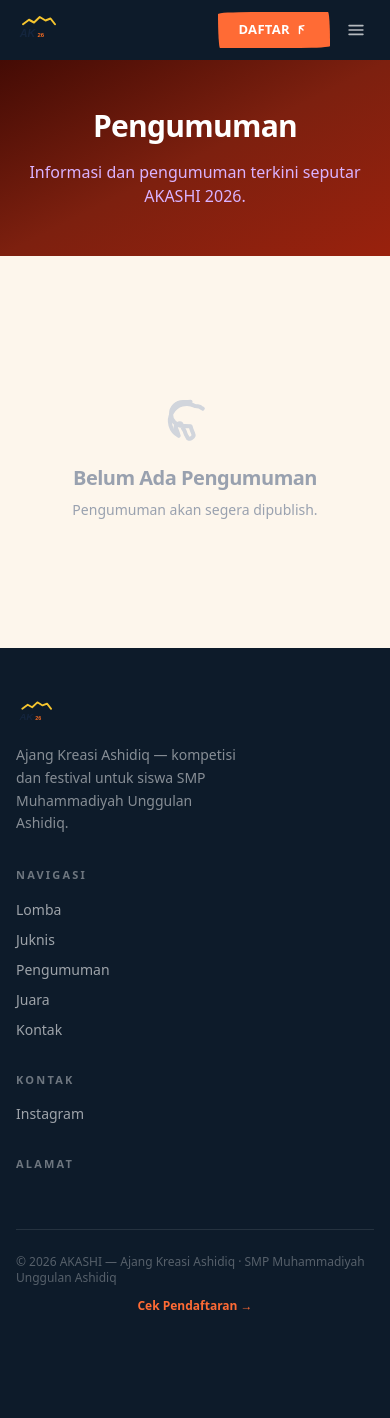
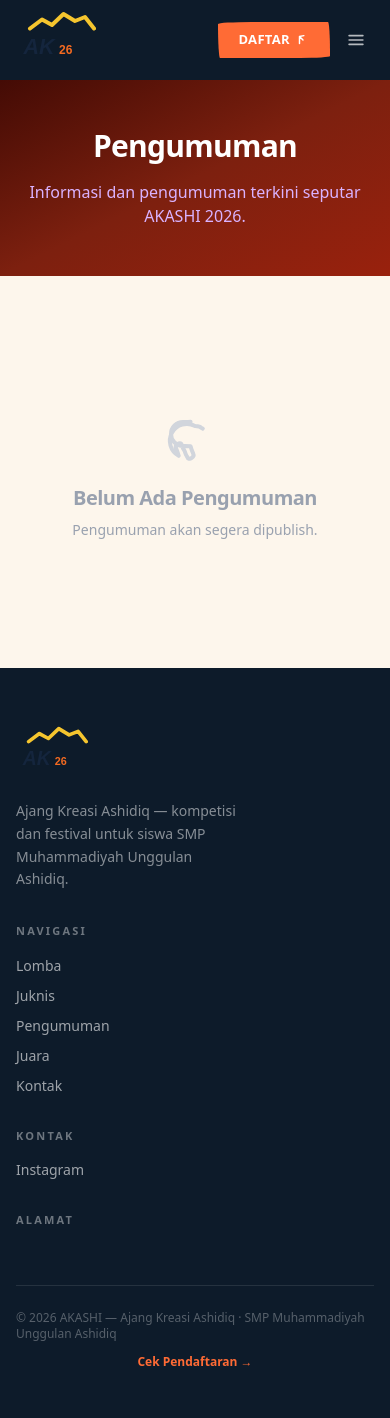
Before and after one commit to dwyn-ux/akashi, a Laravel app: page /pengumuman in a window 390 px wide. Before the commit the page ends 1310 px from the top, so only its background shows below. Run offline with Laravel 12, Linux system fonts and the light colour scheme; data comes from the database, SQL or seed files in the repository; data that the repository does not hold is empty; style sheets or scripts are compiled from the project's sources.

Commit message:
ui: enlarge logo 2x, ensure modal scrollability
- Logo header/footer doubled to w-20 h-20 / w-18 h-18 with taller header height.
- Add overflow-x-hidden on body to prevent horizontal scroll lock.
- Add ESC keydown handler to juknis and pengumuman modals so body
  scroll lock is never stuck if user dismisses via keyboard.
- Add -webkit-overflow-scrolling and overscroll-behavior on
  overflow-y-auto elements for reliable mobile modal scrolling.

```diff
--- a/resources/css/app.css
+++ b/resources/css/app.css
@@ -140,6 +140,12 @@
 }
 
 /* ── Editorial / Scrapbook Utilities ── */
+
+/* Modal scroll safety: enable touch & momentum scrolling on iOS */
+.overflow-y-auto {
+    -webkit-overflow-scrolling: touch;
+    overscroll-behavior: contain;
+}
 
 /* Paper sheet effect — uses real asset/textures/paper-noise.svg */
 .paper-sheet {
--- a/resources/views/juknis/show.blade.php
+++ b/resources/views/juknis/show.blade.php
@@ -90,5 +90,8 @@ function closeJuknis() {
     document.getElementById('juknis-modal').classList.add('hidden');
     document.body.style.overflow = '';
 }
+document.addEventListener('keydown', function(e) {
+    if (e.key === 'Escape') closeJuknis();
+});
 </script>
 @endpush
--- a/resources/views/layouts/public.blade.php
+++ b/resources/views/layouts/public.blade.php
@@ -14,18 +14,18 @@
     </style>
     @stack('styles')
 </head>
-<body class="bg-paper text-navy antialiased">
+<body class="bg-paper text-navy antialiased overflow-x-hidden">
 
     {{-- NAVBAR — editorial, confident, no SaaS feel --}}
     <header class="sticky top-0 z-50 bg-navy">
         <div class="max-w-7xl mx-auto px-4 sm:px-6 lg:px-8">
-            <div class="flex items-center justify-between h-[60px] lg:h-[64px]">
+            <div class="flex items-center justify-between h-[80px] lg:h-[88px]">
                 {{-- Logo left — editorial type --}}
                 <a href="{{ route('home') }}" class="flex items-center gap-3 group shrink-0">
                     @if(!empty($settings['site_logo']))
-                        <img src="{{ asset('storage/' . $settings['site_logo']) }}" alt="{{ $settings['event_name'] ?? 'AKASHI' }}" class="w-10 h-10 object-contain">
+                        <img src="{{ asset('storage/' . $settings['site_logo']) }}" alt="{{ $settings['event_name'] ?? 'AKASHI' }}" class="w-20 h-20 object-contain">
                     @else
-                        <img src="{{ asset('asset/brand/akashi-mark.svg') }}" alt="AKASHI 2026" class="w-10 h-10">
+                        <img src="{{ asset('asset/brand/akashi-mark.svg') }}" alt="AKASHI 2026" class="w-20 h-20">
                     @endif
                 </a>
 
@@ -93,9 +93,9 @@
                 <div>
                     <a href="{{ route('home') }}" class="flex items-center gap-2.5">
                         @if(!empty($settings['site_logo']))
-                            <img src="{{ asset('storage/' . $settings['site_logo']) }}" alt="{{ $settings['event_name'] ?? 'AKASHI' }}" class="w-9 h-9 object-contain">
+                            <img src="{{ asset('storage/' . $settings['site_logo']) }}" alt="{{ $settings['event_name'] ?? 'AKASHI' }}" class="w-18 h-18 object-contain">
                         @else
-                            <img src="{{ asset('asset/brand/akashi-mark.svg') }}" alt="AKASHI 2026" class="w-9 h-9">
+                            <img src="{{ asset('asset/brand/akashi-mark.svg') }}" alt="AKASHI 2026" class="w-18 h-18">
                         @endif
                     </a>
                     <p class="text-sm text-white/50 leading-relaxed mt-3 max-w-[28ch]">Ajang Kreasi Ashidiq — kompetisi dan festival untuk siswa SMP Muhammadiyah Unggulan Ashidiq.</p>
--- a/resources/views/pengumuman/index.blade.php
+++ b/resources/views/pengumuman/index.blade.php
@@ -158,5 +158,8 @@ function closePengumuman() {
     document.getElementById('pengumuman-modal').classList.add('hidden');
     document.body.style.overflow = '';
 }
+document.addEventListener('keydown', function(e) {
+    if (e.key === 'Escape') closePengumuman();
+});
 </script>
 @endpush
```
